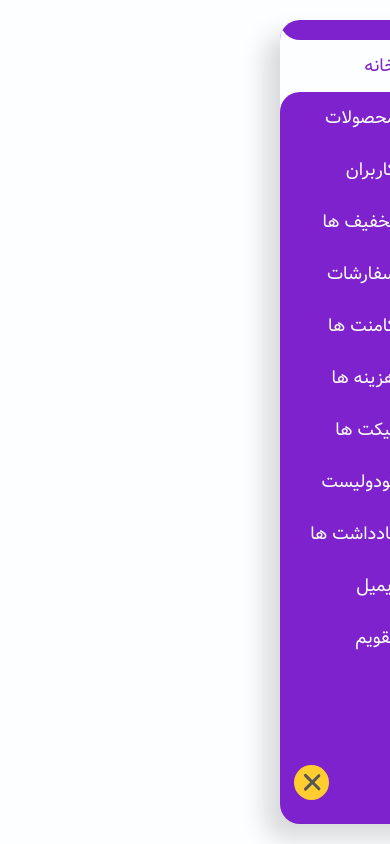
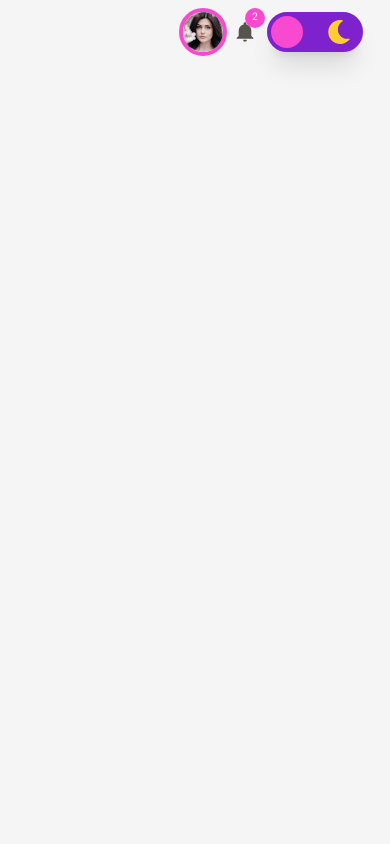
Before and after one commit to naziwebdev/cms-front, a React (Vite) app: page / in a window 390 px wide. Built offline with nearby package versions, Linux system fonts and the light colour scheme.

Commit message:
Create header & responsive

```diff
--- a/src/App.tsx
+++ b/src/App.tsx
@@ -8,7 +8,7 @@ function App() {
   const router = useRoutes(routes)
 
   return (
-    <div className="flex justify-between p-5 gap-x-5">
+    <div className="flex justify-between p-2 xs:p-5 gap-x-5">
       <div className="w-[80px]">
         <Sidebar />
       </div>
--- a/src/components/Header.tsx
+++ b/src/components/Header.tsx
@@ -1,7 +1,49 @@
-import React from 'react'
+import { IoMdNotifications } from "react-icons/io";
+import { FaMoon } from "react-icons/fa";
+import { MdWbSunny } from "react-icons/md";
+import { useState } from "react";
+
 
 export default function Header() {
+  const [toggleSwitch, setToggleSwitch] = useState<boolean>(false)
+
+  const changeSwitch = () => {
+    setToggleSwitch(prev => !prev)
+  }
+
+
   return (
-    <div>Header</div>
+    <div className='flex justify-end sm:justify-between items-center lg:p-2.5 gap-x-4'>
+      <h1 className="hidden sm:flex text-base md:text-lg lg:text-xl font-bold text-gray-600">
+        به داشبورد خوش آمدید !
+      </h1>
+      <div className=" flex items-center gap-x-1.5 xs:gap-x-3 md:gap-x-5 lg:gap-x-8">
+        <div className="relative bg-primary-p rounded-full w-24 md:w-28 lg:w-36 h-10 md:h-12 border-4 border-primary-p shadow-xl">
+          <span className={`absolute left-0 top-0 bottom-0 h-full w-8 xs:w-10 md:w-12 lg:w-[4.6rem] rounded-full bg-primary-pk cursor-pointer ${toggleSwitch && 'right-0'}`}
+            onClick={changeSwitch}> </span>
+          {toggleSwitch === false ? <FaMoon className="absolute right-2
+             text-2xl md:text-3xl top-1 text-primary-y"/>
+            : <MdWbSunny className="absolute left-1 md:left-2
+             text-3xl md:text-4xl top-0.5 md:top-1 text-primary-y" />
+          }
+        </div>
+        <div className="relative ms-1 flex justify-center items-center rounded-lg cursor-pointer">
+          <IoMdNotifications className="text-2xl md:text-[1.7rem] lg:text-3xl text-stone-600" />
+          <span className="w-5 h-5 flex justify-center items-center absolute
+          -top-3 md:-top-2.5 -right-2 bg-primary-pk text-white
+          rounded-full text-[.65rem] md:text-xs lg:text-sm  ">2</span>
+        </div>
+        <div className="flex items-center gap-x-1.5 md:gap-x-2.5">
+          <div className="hidden sm:block text-end">
+            <p className="font-bold text-xs md:text-sm lg:text-base text-stone-800 pb-1.5 lg:pb-2">نازنین رستگار</p>
+            <p className="text-zinc-400 text-[.7rem] md:text-xs">برنامه نویس فول استک</p>
+          </div>
+          <img src="/images/user-04.jpg" alt="avatar"
+            className="w-12 h-12 md:w-16 md:h-16 lg:w-20 lg:h-20 rounded-full border-4 border-primary-pk object-cover" />
+        </div>
+
+      </div>
+
+    </div>
   )
 }
--- a/src/components/Sidebar.tsx
+++ b/src/components/Sidebar.tsx
@@ -18,7 +18,7 @@ import { useState } from "react";
 
 export default function Sidebar() {
 
-  const [toggle, setToggle] = useState<boolean>(true)
+  const [toggle, setToggle] = useState<boolean>(false)
   const [currentLink, setCurrentLink] = useState<string>('home')
 
   const extendSidebar = () => {
--- a/src/index.css
+++ b/src/index.css
@@ -12,12 +12,15 @@
     }
 
 
+    *,*::before,*::after{
+        box-sizing: border-box;
+    }
 
     body {
         font-family: Vazir;
         direction: rtl;
         overflow: hidden;
-        background-color: #fdfeff;
+        background-color: #f5f5f5;
     }
 }
 
--- a/tailwind.config.js
+++ b/tailwind.config.js
@@ -16,6 +16,10 @@ export default {
         'primary-b':'#01C9D8',
         'white':'#fff',
         'secondery':'#fdfeff'
+      },
+      screens:{
+        'xs':'500px',
+        '2xs':'325px'
       }
     },
   },
```
Also changed, not shown: public/images/user-04.jpg (added).
